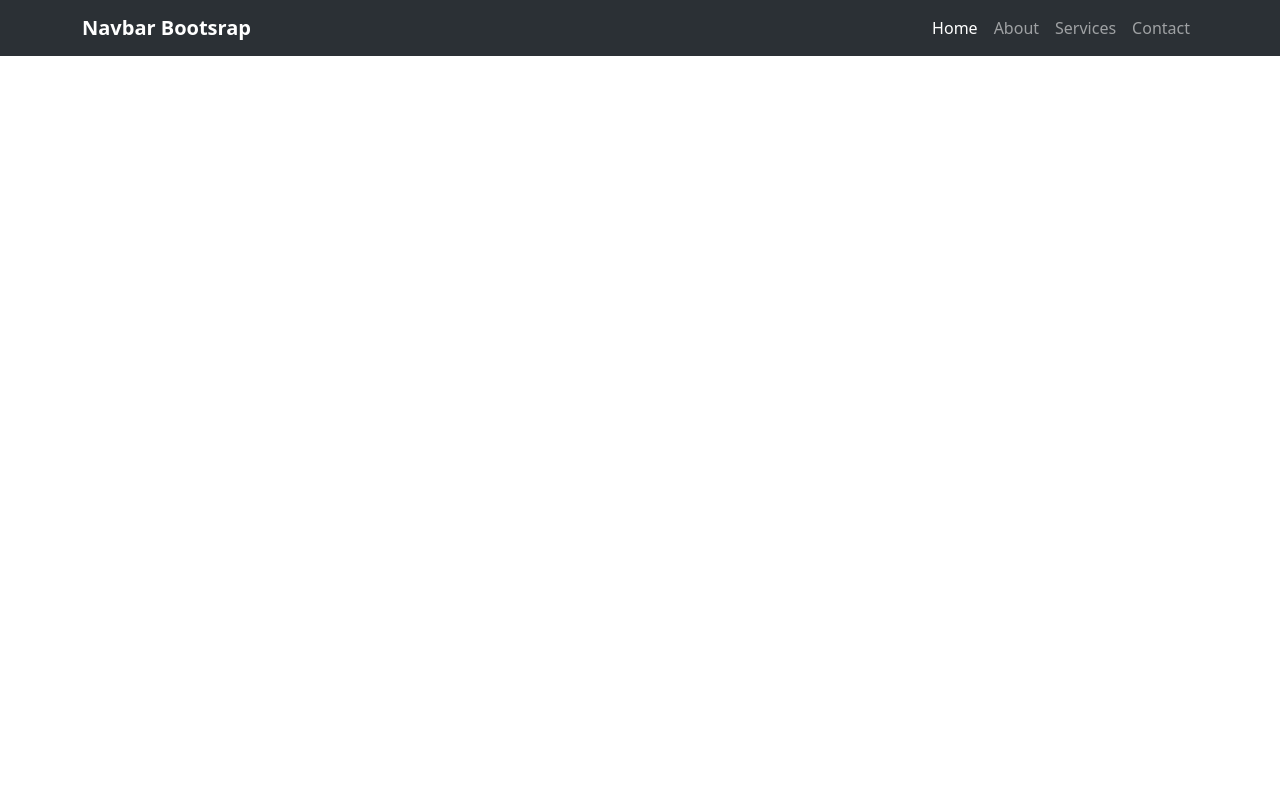
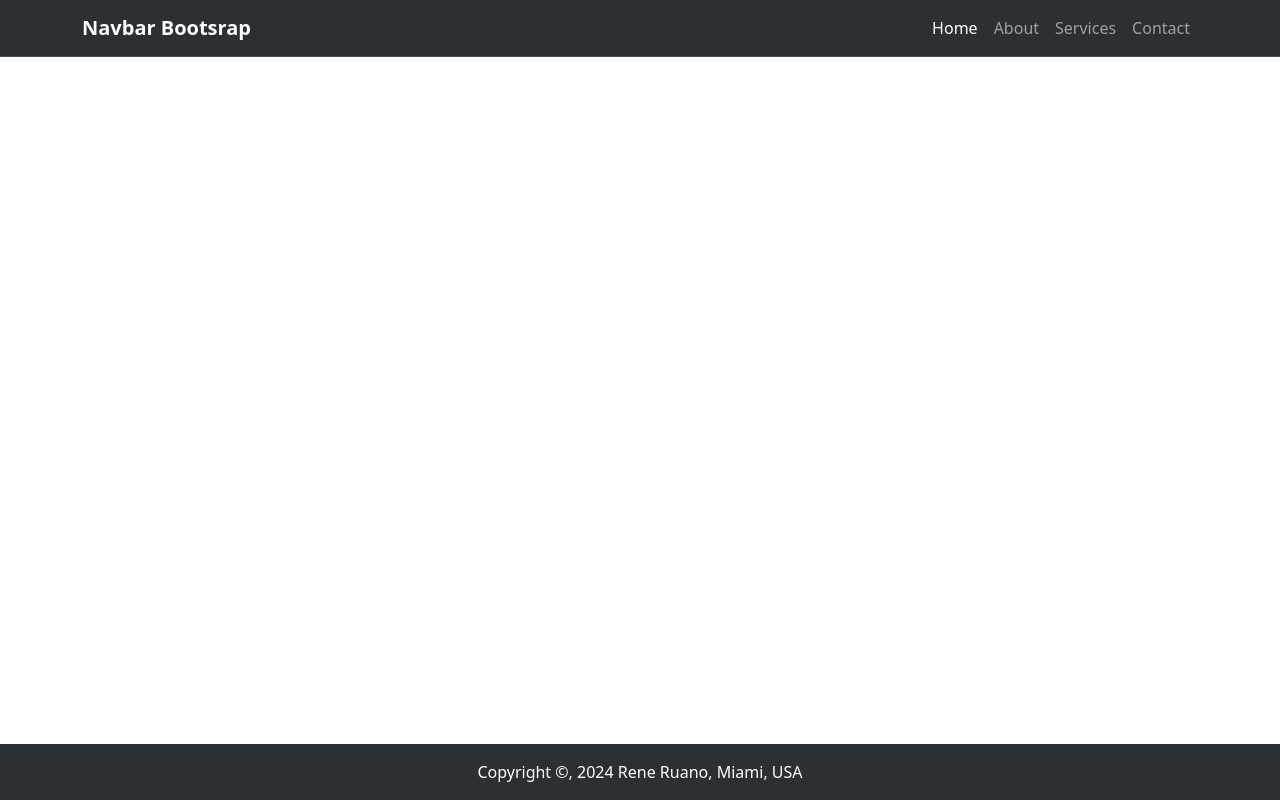
Before and after one commit to 4GeeksAcademy/reneruano95-landing-page-react, a React app: page / in a window 1280 px wide. Built offline with nearby package versions, Linux system fonts and the light colour scheme.

Commit message:
added footer

```diff
--- a/src/App.jsx
+++ b/src/App.jsx
@@ -1,10 +1,15 @@
 import React from "react";
 import Navbar from "./component/navbar";
+import Footer from "./component/footer";
 
 //create your first component
 const App = () => {
 	return (
-		<Navbar />
+		<div>
+			<Navbar />
+			<Footer />
+		</div>
+
 	);
 };
 
--- a/src/component/footer.jsx
+++ b/src/component/footer.jsx
@@ -0,0 +1,11 @@
+import React from "react";
+
+const Footer = () => {
+    return (
+        <footer className="position-absolute bottom-0 w-100 d-flex justify-content-center bg-body-tertiary p-2" data-bs-theme="dark">
+            <p className="mt-2 mb-2 text-white">Copyright ©, 2024 Rene Ruano, Miami, USA</p>
+        </footer>
+    )
+}
+
+export default Footer
--- a/src/component/navbar.jsx
+++ b/src/component/navbar.jsx
@@ -2,7 +2,7 @@ import React from "react";
 
 const Navbar = (props) => {
     return (
-        <nav className="navbar bg-primary navbar-expand-md bg-body-tertiary" data-bs-theme="dark" >
+        <nav className="navbar navbar-expand-md bg-body-tertiary border-bottom border-body" data-bs-theme="dark" >
             <div className="container">
                 <a className="navbar-brand fw-bold" href="#">Navbar Bootsrap</a>
                 <button className="navbar-toggler" type="button" data-bs-toggle="collapse" data-bs-target="#navbarTogglerDemo02" aria-controls="navbarTogglerDemo02" aria-expanded="false" aria-label="Toggle navigation">
--- a/src/index.css
+++ b/src/index.css
@@ -1,12 +1,5 @@
-
-/*
-
-    You can write your own styles here...
-
-
-    ...Or you can use the import command to include
-    other sylesheets into your bunde as well, e.j:
-
-    import 'relative/path/to/stylesheet.scss';
-
-*/
+html,
+body,
+#app {
+  height: 100%;
+}
```
